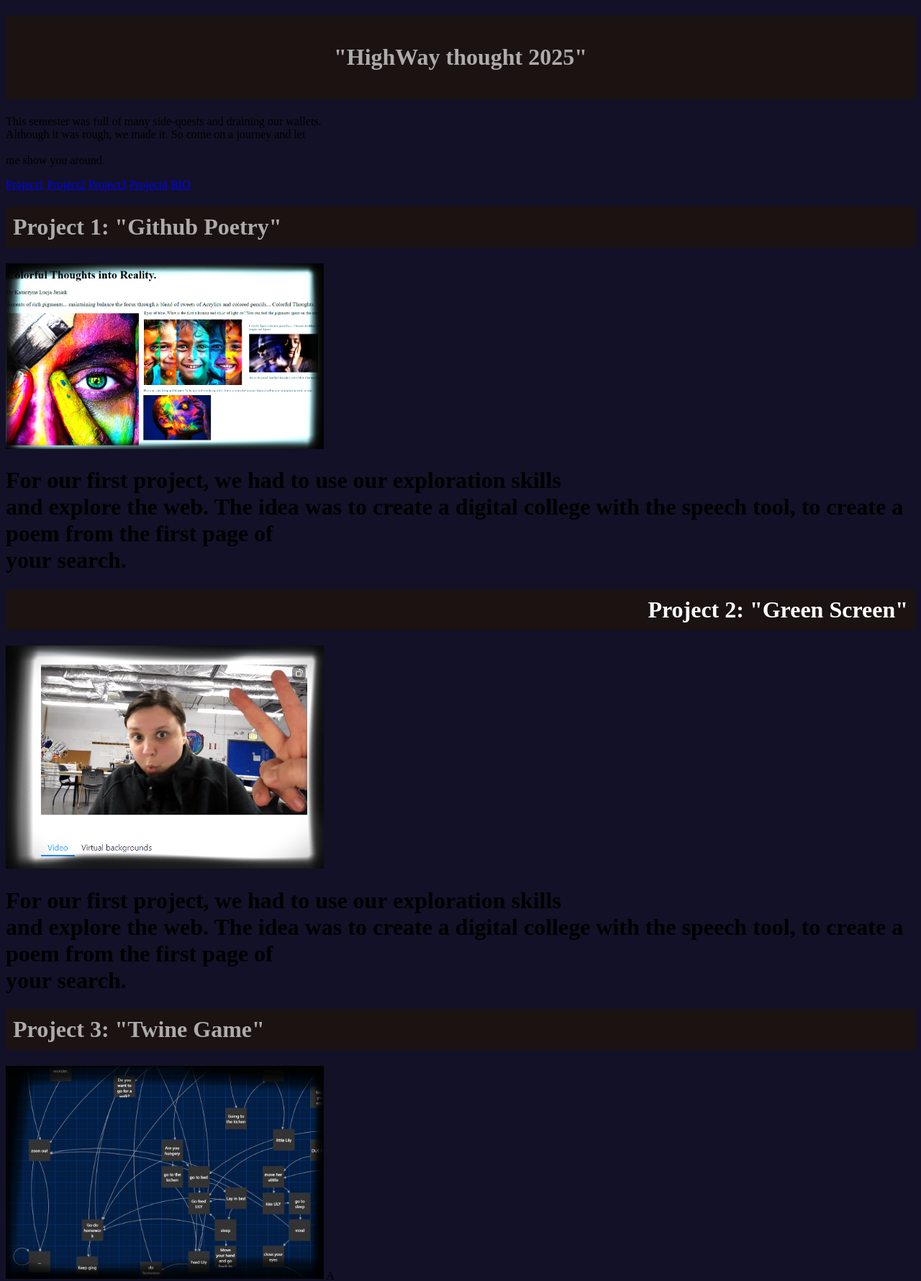
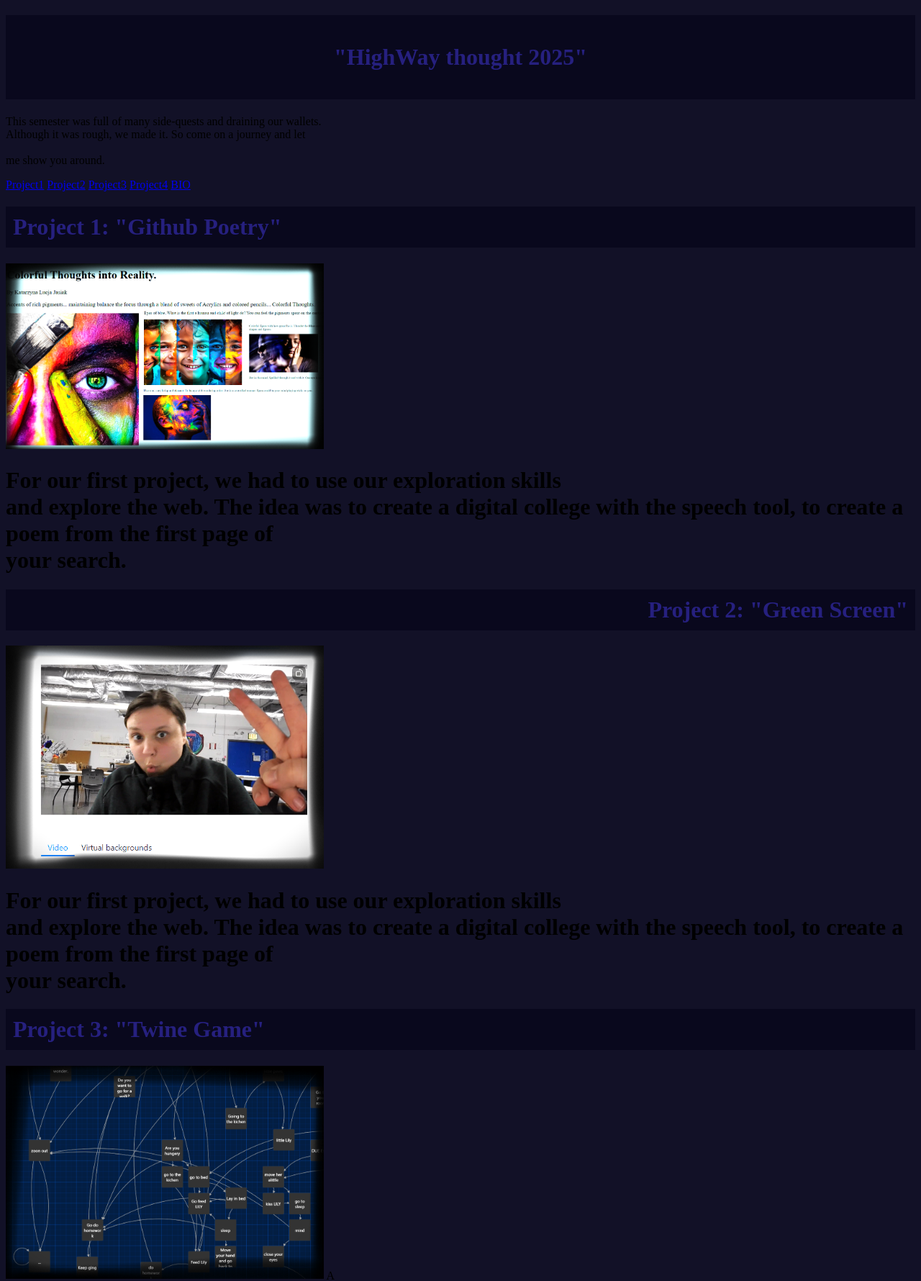
Before and after one commit to Kasia-1010/Project_4_-personal-portfolio-_KASIA, a plain HTML site: page index.html in a window 1280 px wide. Shown: the top 1780 px of the page at 72% size. Drawn offline with Linux system fonts and the light colour scheme.

Commit message:
Update index.html

```diff
--- a/index.html
+++ b/index.html
@@ -14,8 +14,8 @@ body {
    <head>
    <style>
 #myHeader {
-  background-color: #1B1212;
-  color: #adacab;
+  background-color: #09081d;
+  color: #26207f;
   padding: 40px;
   text-align: center;
 }
@@ -50,8 +50,8 @@ body {
    <head>
    <style>
 #Project1 {
-  background-color: #1B1212;
-   color: #adacab;
+   background-color: #09081d;
+color: #26207f;
   padding: 40px;
   text-align: center;
 }
@@ -63,8 +63,8 @@ body {
 <head>
 <style>
 #Project1 {
-    background-color: #1B1212;
- color: #adacab;
+     background-color: #09081d;
+color: #26207f;
   padding: 10px;
   text-align: Left;
 }
@@ -109,8 +109,8 @@ img {
    <head>
    <style>
 #Project2 {
-   background-color: #1B1212;
-   color: #adacab;
+    background-color: #09081d;
+  color: #26207f;
   padding: 40px;
   text-align: center;
 }
@@ -122,8 +122,8 @@ img {
 <head>
 <style>
 #Project2 {
-  background-color: #1B1212;
-  color: White;
+   background-color: #09081d;
+color: #26207f;
   padding: 10px;
    text-align: right;
 }
@@ -167,8 +167,8 @@ img {
    <head>
    <style>
 #Project3 {
-   background-color: #1B1212;
-   color: #adacab;
+  background-color: #09081d;
+color: #26207f;
   padding: 40px;
   text-align: center;
 }
@@ -180,8 +180,8 @@ img {
 <head>
 <style>
 #Project3 {
- background-color: #1B1212;
-  color: #adacab;
+   background-color: #09081d;
+color: #26207f;
   padding: 10px;
   text-align: Left;
 }
@@ -225,8 +225,8 @@ img {
    <head>
    <style>
 #Project4 {
-  background-color: #1B1212;
-   color: #adacab;
+   background-color: #09081d;
+   color: #26207f;
   padding: 40px;
   text-align: center;
 }
@@ -238,8 +238,8 @@ img {
 <head>
 <style>
 #Project4 {
- background-color: #1B1212;
-   color: #adacab;
+   background-color: #09081d;
+color: #26207f;
   padding: 10px;
   text-align: right;
 }
@@ -283,8 +283,8 @@ img {
    <head>
    <style>
 #BIO {
- background-color: #1B1212;
-   color: #adacab;
+  background-color: #09081d;
+ color: #26207f;
   padding: 40px;
   text-align: center;
 }
@@ -296,8 +296,8 @@ img {
 <head>
 <style>
 #BIO {
- background-color: black;
-  color: #adacab;
+  background-color: #09081d;
+color: #26207f;
   padding: 10px;
    text-align: Left;
 }
```
